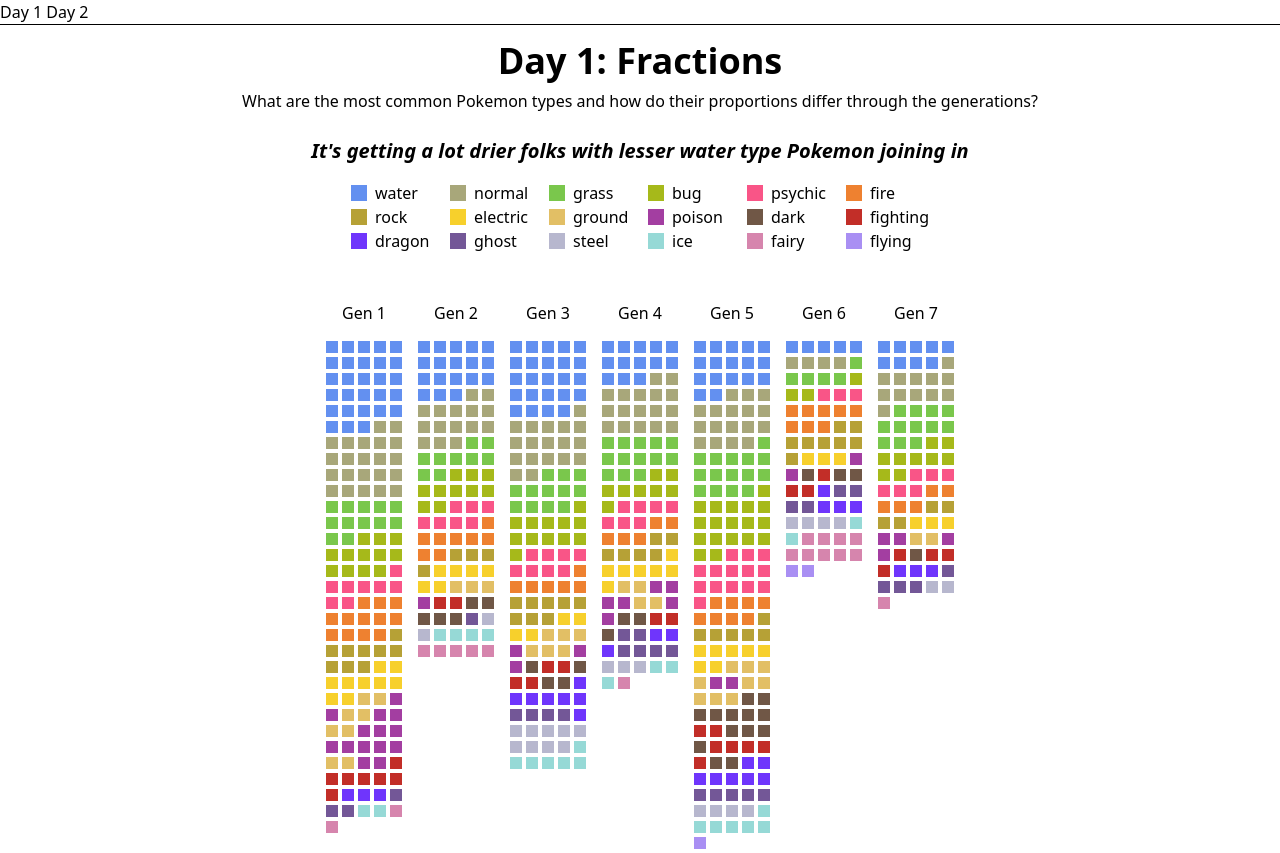
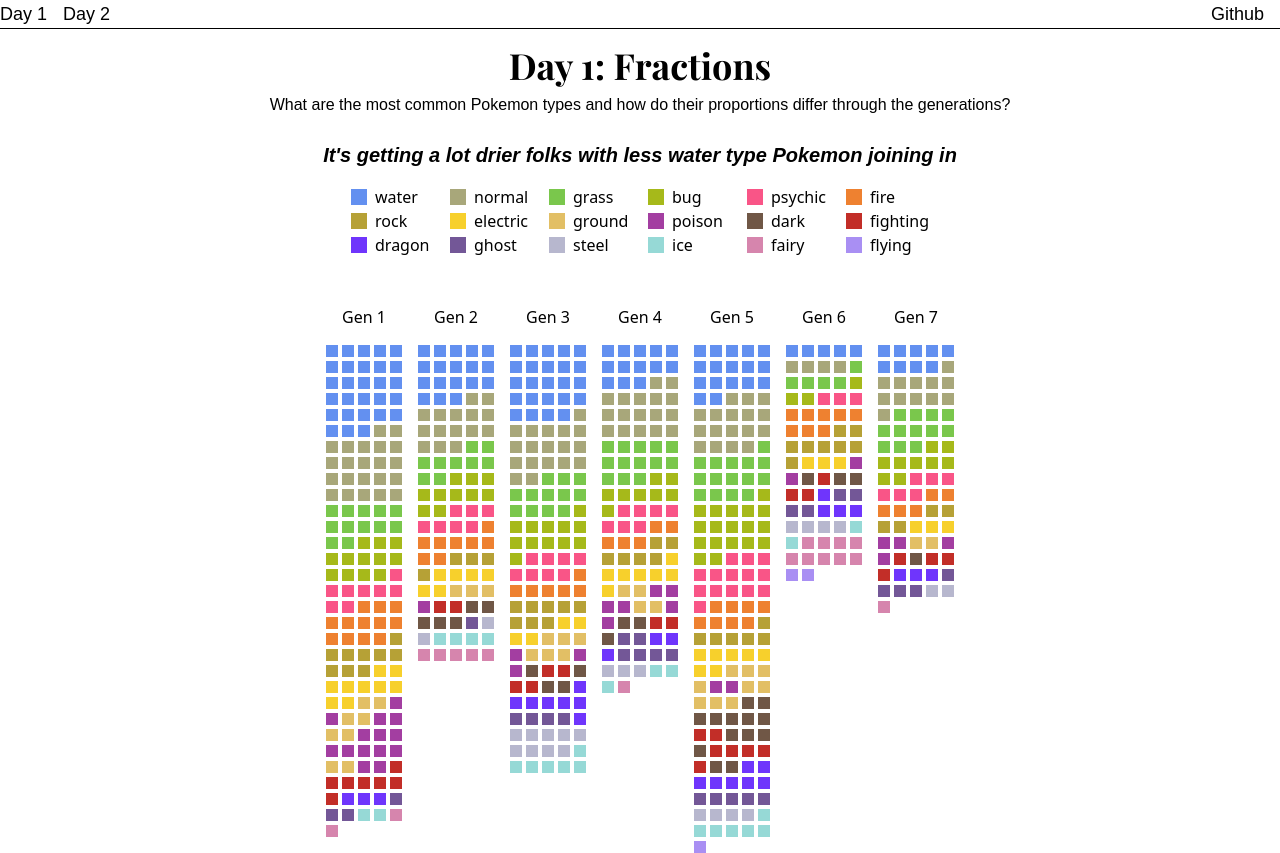
Before and after one commit to janithwanni/30day-charts-2025, a SvelteKit app: page /day1 in a window 1280 px wide. Built offline with nearby package versions, Linux system fonts and the light colour scheme; a web font is replaced by a local one.

Commit message:
css touchups

```diff
--- a/src/app.css
+++ b/src/app.css
@@ -7,3 +7,7 @@
   --font-playfair: "Playfair Display", serif;
   --font-winky: "Winky Sans", sans-serif;
 }
+
+/* * { */
+/*  font-family: var(--font-winky); */
+/* } */
--- a/src/components/Slope.svelte
+++ b/src/components/Slope.svelte
@@ -103,11 +103,11 @@
   </svg>
 </div>
 <div>
-<div>
+<div class = "font-winky">
   <label for="xSlider">Slide {xLabel}</label>
   <input type="range" id = "xSlider" name = "xSlider" bind:value={xMax} min={d3.min(xVals)} max={d3.max(xVals)} />
 </div>
-<div>
+<div class = "font-winky">
   <label for="ySlider">Slide {yLabel}</label>
   <input type="range" id="ySlider" name="ySlider" bind:value={yMax} min={d3.min(yVals)} max={d3.max(yVals)} />
 </div>
--- a/src/routes/+layout.svelte
+++ b/src/routes/+layout.svelte
@@ -4,10 +4,11 @@
 	let { children } = $props();
 </script>
 
-<nav>
+<nav class="font-winky text-lg">
   <ul>
     <li><a href="/day1">Day 1</a></li>
     <li><a href="/day2">Day 2</a></li>
+    <li><a href="https://github.com/janithwanni/30days-charts-2025/">Github</a></li>
   </ul>
 </nav>
 {@render children()}
@@ -20,9 +21,18 @@
 nav ul {
     list-style-type: none;
     padding-left: 0;
+    display: flex;
+    flex-direction: row;
+    justify-content: flex-start;
+    gap: 1rem;
   }
 
 nav ul li {
     display: inline-block;
   }
+
+nav ul li:last-child {
+  margin-left: auto;
+  padding-right: 1rem;
+  }
 </style>
--- a/src/routes/day1/+page.svelte
+++ b/src/routes/day1/+page.svelte
@@ -4,9 +4,9 @@
 </script>
 
 <div class="py-4 flex flex-col justify-center items-center">
-<div class="text-4xl pb-2 font-bold">Day 1: Fractions</div>
-<div>What are the most common Pokemon types and how do their proportions differ through the generations?</div>
+<div class="font-playfair text-4xl pb-2 font-bold">Day 1: Fractions</div>
+<div class="font-winky">What are the most common Pokemon types and how do their proportions differ through the generations?</div>
 <br/>
-<div class="text-xl font-bold italic">It's getting a lot drier folks with lesser water type Pokemon joining in</div>
+<div class="font-winky text-xl font-bold italic">It's getting a lot drier folks with less water type Pokemon joining in</div>
 </div>
 <Waffle data={data.data} />
--- a/src/routes/day2/+page.svelte
+++ b/src/routes/day2/+page.svelte
@@ -5,8 +5,8 @@
 
 <div class="flex flex-col justify-center items-center p-8">
   <div class = "flex flex-col justify-center items-center">
-    <div class = "text-4xl font-playfair font-bold">Day 2: Slope</div>
-    <div> Let's take a look at the relationship between the <span class="italic">Attack (x-axis)</span> and the <span class="italic">Defense (y-axis)</span> of Pokemon. <br/> <span>But there's a catch try changing the sliders below to see how the trend looks different</span></div>
+    <div class = "text-4xl font-playfair font-bold py-2">Day 2: Slope</div>
+    <div class="font-winky"> Let's take a look at the relationship between the <span class="font-bold italic">Attack (x-axis)</span> and the <span class="font-bold italic">Defense (y-axis)</span> of Pokemon. <br/> <span>But there's a catch try changing the sliders below to see how the trend looks different</span></div>
     <Slope data={data.data} />
   </div>
 </div>
```
